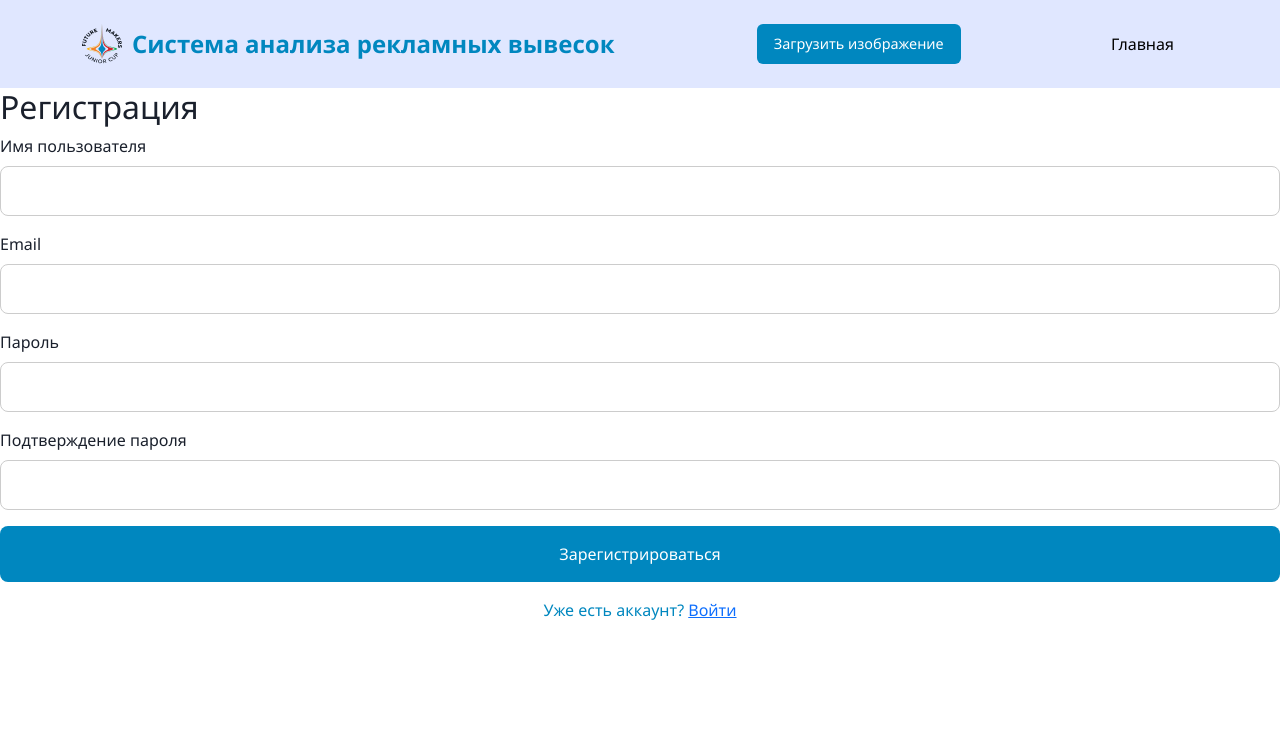
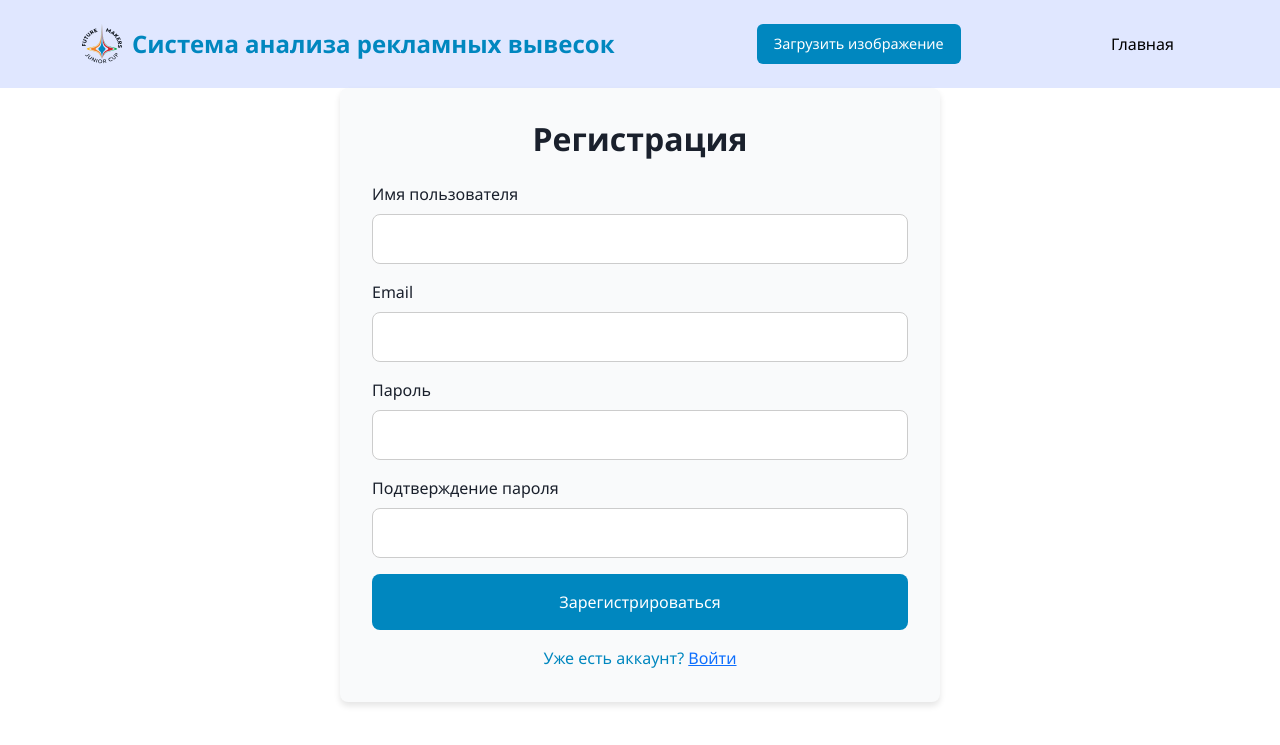
Before and after one commit to reSMX/web_jun, a Django app: page /reg/ in a window 1280 px wide. Shown: the top 745 px of the page. Run offline with Django 5.2, Linux system fonts and the light colour scheme.

Commit message:
fix bugs

```diff
--- a/Jun_cup/reg/static/reg/css/reg.css
+++ b/Jun_cup/reg/static/reg/css/reg.css
@@ -77,7 +77,7 @@
   color: #006a8d;
 }
 
-.registration.container,
+.registration-container,
 .login-container {
   width: 100%;
   max-width: 600px;
@@ -88,7 +88,7 @@
   box-shadow: 0 4px 6px rgba(0, 0, 0, 0.1);
 }
 
-.registration.title,
+.registration-title,
 .login-title {
   text-align: center;
   font-size: 2rem;
```
